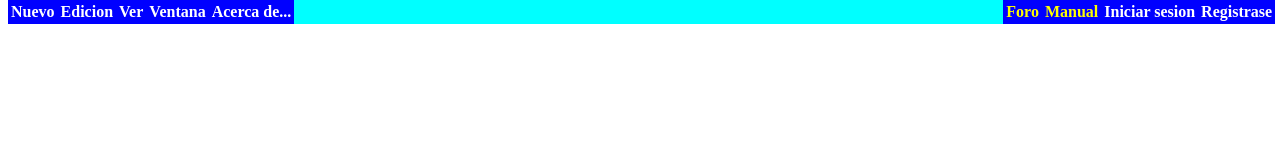
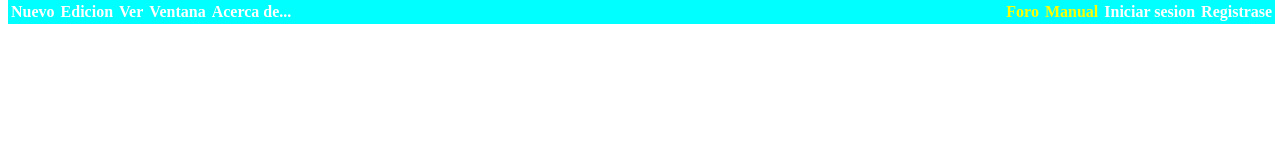
Before and after one commit to hyperJJmaster/Game-Master, a plain HTML site: page index.html in a window 1280 px wide. Drawn offline with Linux system fonts and the light colour scheme.

Commit message:
Change Color bar menu to cyan

```diff
--- a/css/interface-menu-bar.css
+++ b/css/interface-menu-bar.css
@@ -24,7 +24,7 @@ ul {
      a{
      	display: block;
      	padding: 2px;
-     	background-color: blue;
+     	background-color: Cyan;
      }
 
      li a:hover{
```
